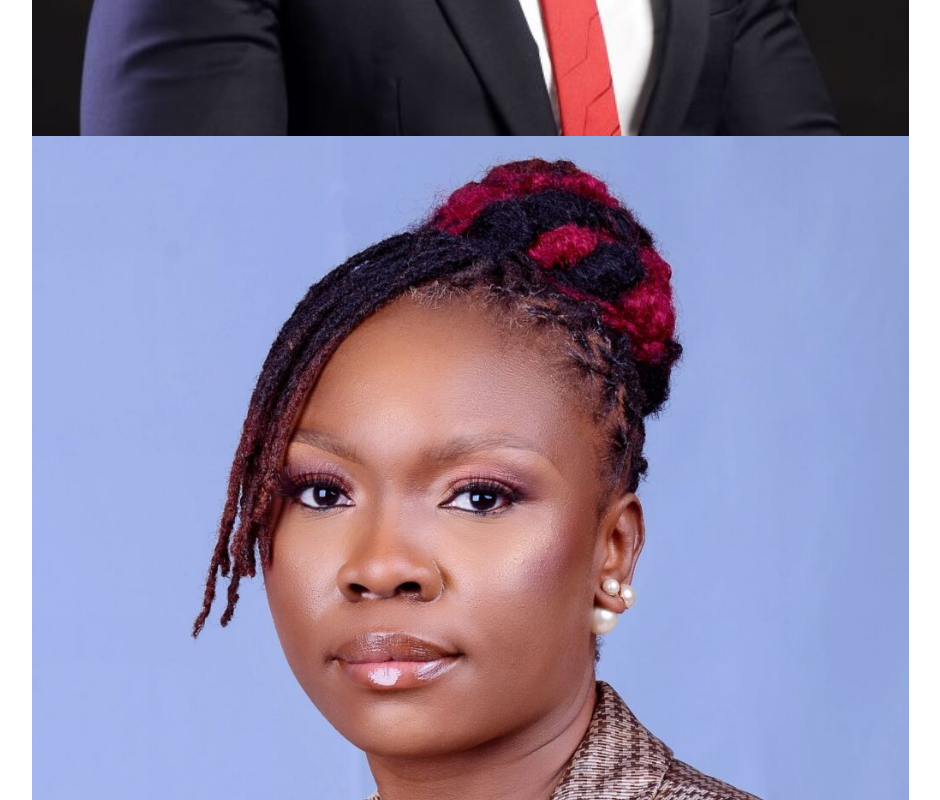
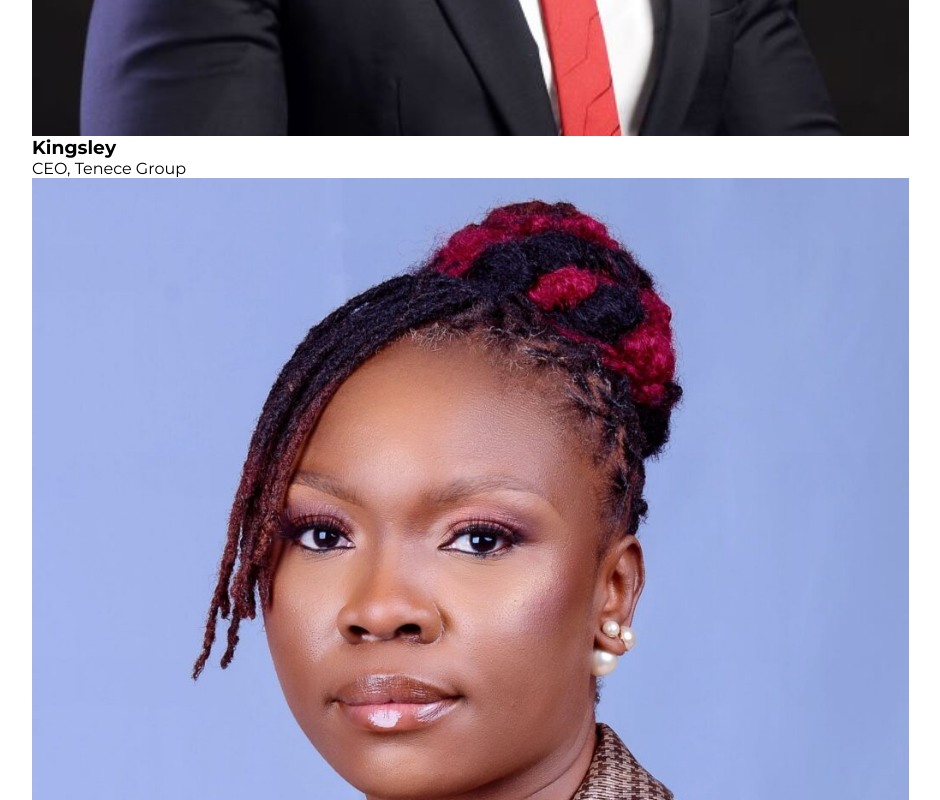
Before and after one commit to Onyeneke-AC/My-first-react-portfolio-project, a React (Create React App) app: page /team in a window 1280 px wide. Shown: the part 1100-1900 px from the top of the page, without its empty margins (0-940 px from the left). Built offline with nearby package versions, Linux system fonts and the light colour scheme.

Commit message:
Adding the figure captions

```diff
--- a/src/components/templates/body/AboutTeam.js
+++ b/src/components/templates/body/AboutTeam.js
@@ -19,6 +19,10 @@ function AboutTeam() {
                     <>
                         <figure  key={index} className="card">
                         <img src={member.src} alt="" />
+                        <figcaption>
+                            <h3>{member.name}</h3>
+                            <p>{member.role}</p>
+                        </figcaption>
                         </figure>
                     </>
                     )
```
